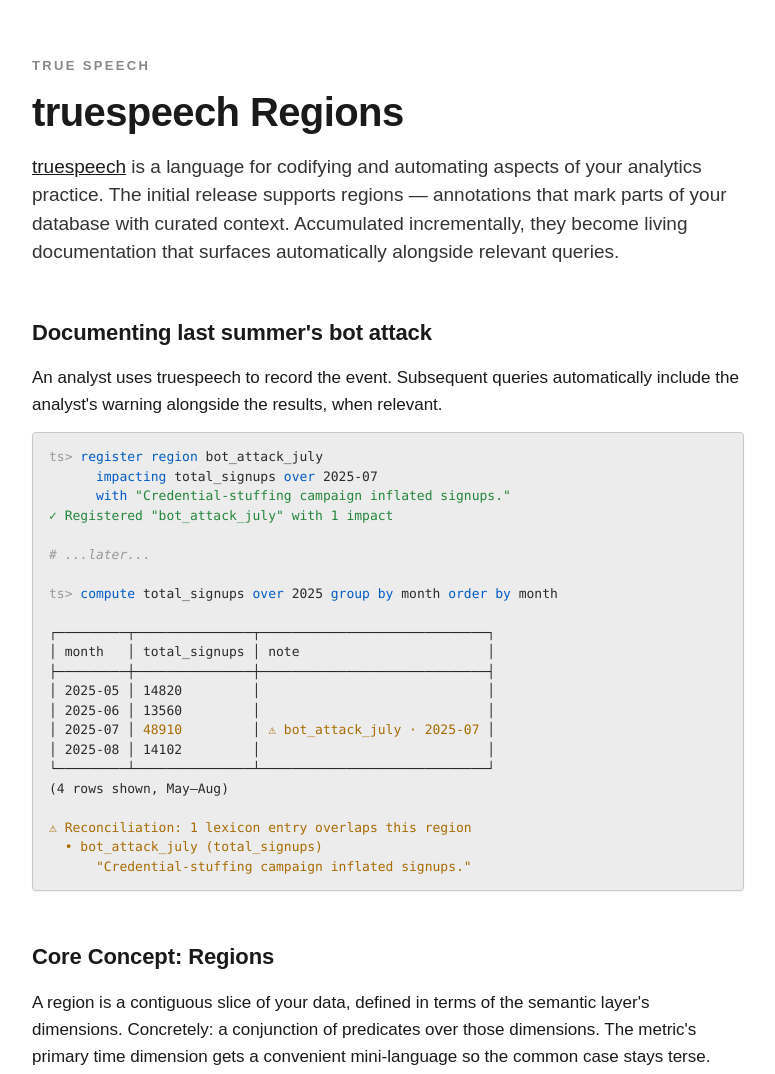
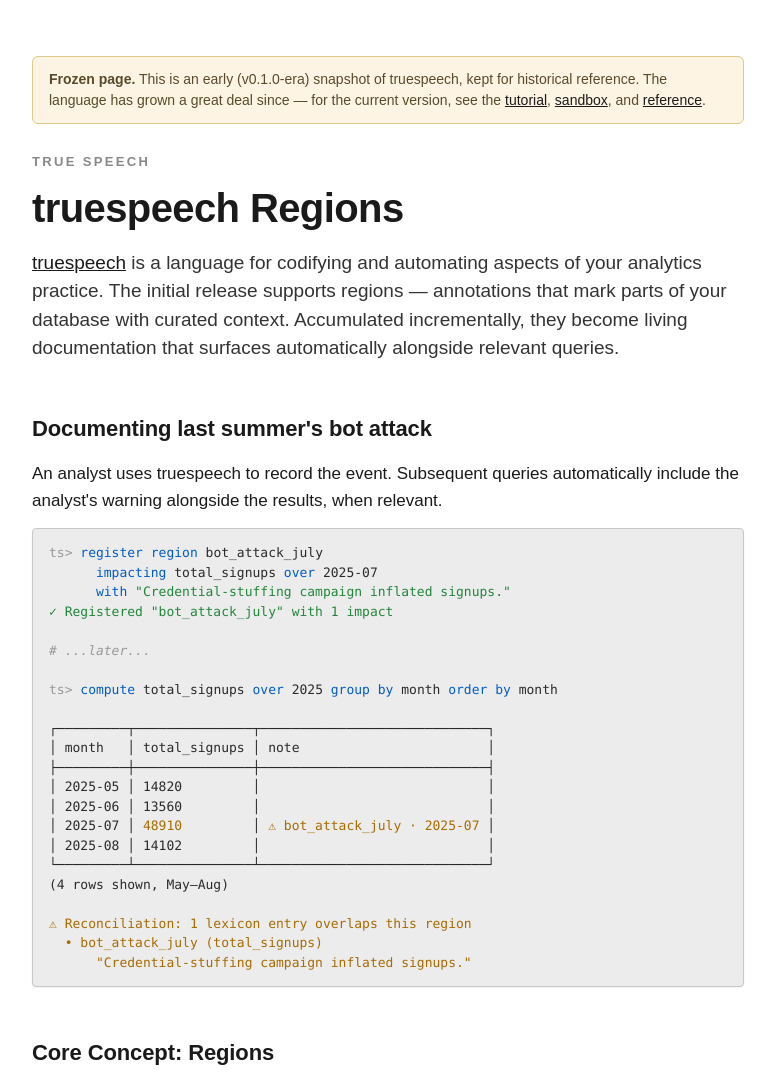
Before and after one commit to truespeech/truespeech.github.io, a website: page regions.html in a window 1280 px wide. Shown: the top 1074 px of the page, without its empty margins (252-1027 px from the left). Drawn offline with Linux system fonts and the light colour scheme.

Commit message:
Add frozen-page banners to regions.html / truespeech.html
Both are early v0.1.0-era pages kept as historical snapshots. Each now
opens with a small amber notice marking it frozen and linking forward
to the current tutorial / sandbox / reference. Self-contained inline
styles so the banner renders identically on regions.html (inline CSS)
and truespeech.html (shared stylesheet).

```diff
--- a/regions.html
+++ b/regions.html
@@ -200,6 +200,10 @@
 <body>
   <main>
 
+    <div style="max-width: 760px; margin: 0 auto 28px; padding: 12px 16px; background: #fdf4e3; border: 1px solid #e0c989; border-radius: 6px; font-family: Arial, sans-serif; font-size: 14px; line-height: 1.5; color: #5a4a2a;">
+      <strong>Frozen page.</strong> This is an early (v0.1.0-era) snapshot of truespeech, kept for historical reference. The language has grown a great deal since — for the current version, see the <a href="tutorial.html">tutorial</a>, <a href="sandbox.html">sandbox</a>, and <a href="reference.html">reference</a>.
+    </div>
+
     <p class="kicker">True Speech</p>
     <h1>truespeech Regions</h1>
     <p class="lede"><a href="https://github.com/truespeech/truespeech">truespeech</a> is a language for codifying and automating aspects of your analytics practice. The initial release supports regions — annotations that mark parts of your database with curated context. Accumulated incrementally, they become living documentation that surfaces automatically alongside relevant queries.</p>
```
Also changed, not shown: truespeech.html (+3 -0 lines).
